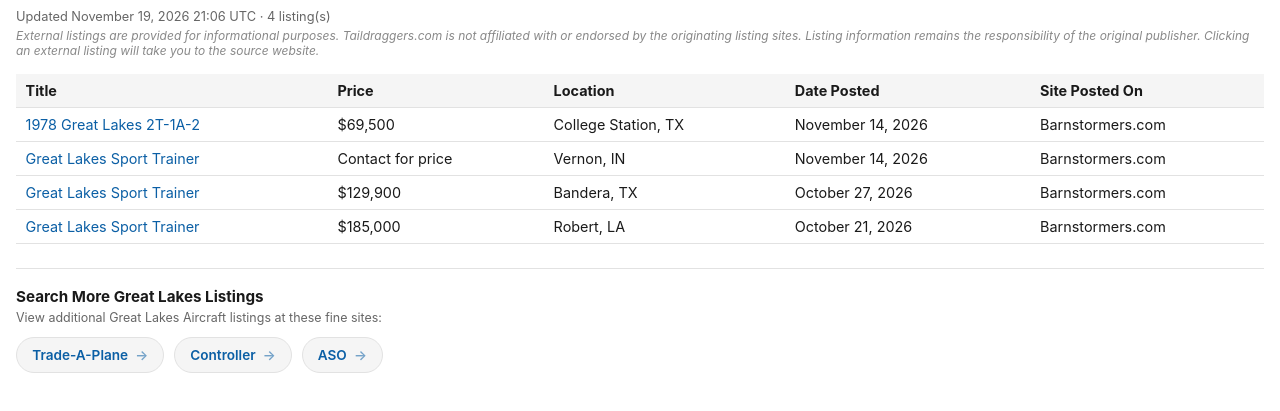
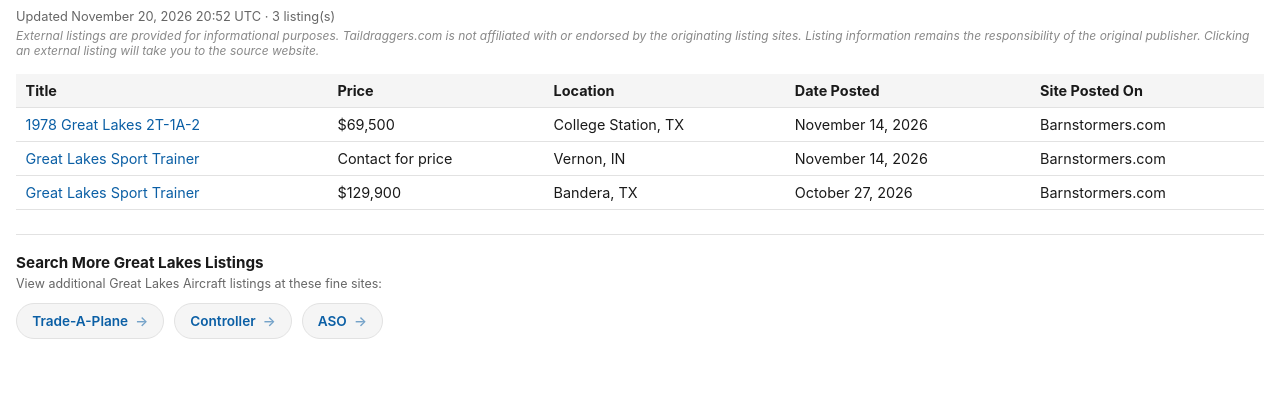
Before and after one commit to taildraggers/great-lakes, a plain HTML site: page docs/index.html in a window 1280 px wide. Shown: the part 43-454 px from the top of the page. Drawn offline with Linux system fonts and the light colour scheme.

Commit message:
Update Great Lakes listings (2026-11-20)

```diff
--- a/docs/index.html
+++ b/docs/index.html
@@ -76,7 +76,7 @@
 </head>
 <body>
   <h1>Other Great Lakes Ads on the Web</h1>
-  <div class="updated">Updated November 19, 2026 21:06 UTC &middot; 4 listing(s)</div>
+  <div class="updated">Updated November 20, 2026 20:52 UTC &middot; 3 listing(s)</div>
   <div class="disclaimer">External listings are provided for informational purposes. Taildraggers.com is not affiliated with or endorsed by the originating listing sites. Listing information remains the responsibility of the original publisher. Clicking an external listing will take you to the source website.</div>
   <table>
     <thead>
@@ -86,7 +86,6 @@
         <tr><td><a href="https://www.barnstormers.com/classified-2078637-1978-Great-Lakes-2T-1A-2.html" target="_blank" rel="noopener noreferrer">1978 Great Lakes 2T-1A-2</a></td><td>$69,500</td><td>College Station, TX</td><td>November 14, 2026</td><td>Barnstormers.com</td></tr>
         <tr><td><a href="https://www.barnstormers.com/classified-1941442-Great-Lakes.html" target="_blank" rel="noopener noreferrer">Great Lakes Sport Trainer</a></td><td>Contact for price</td><td>Vernon, IN</td><td>November 14, 2026</td><td>Barnstormers.com</td></tr>
         <tr><td><a href="https://www.barnstormers.com/classified-1989268-Factory-Rebuilt-Great-Lakes!.html" target="_blank" rel="noopener noreferrer">Great Lakes Sport Trainer</a></td><td>$129,900</td><td>Bandera, TX</td><td>October 27, 2026</td><td>Barnstormers.com</td></tr>
-        <tr><td><a href="https://www.barnstormers.com/classified-2061712-Waco-Great-Lakes-for-sale.html" target="_blank" rel="noopener noreferrer">Great Lakes Sport Trainer</a></td><td>$185,000</td><td>Robert, LA</td><td>October 21, 2026</td><td>Barnstormers.com</td></tr>
     </tbody>
   </table>
   <div class="more-resources">
```
